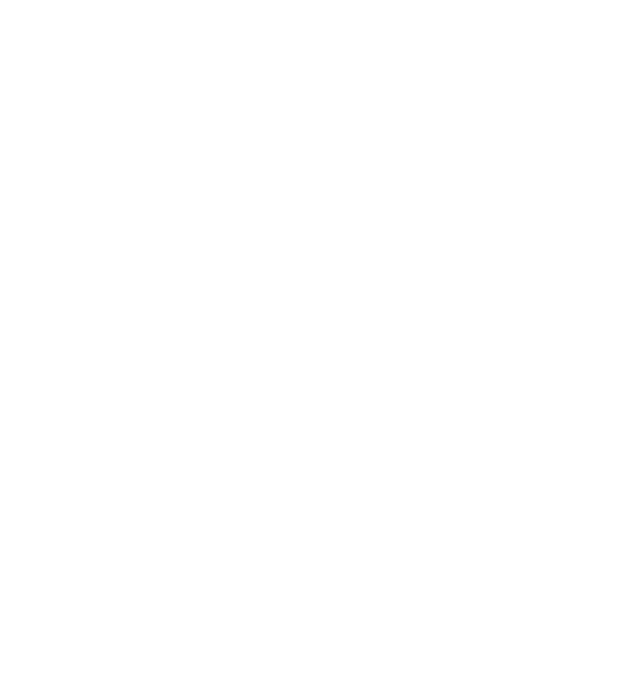
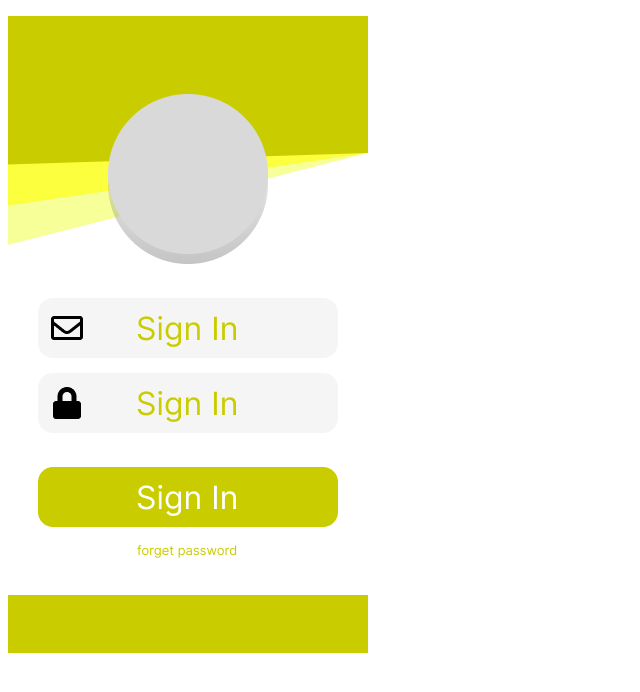
Before and after one commit to shinlee01/22018016, a plain HTML site: page index.html in a window 1280 px wide. Shown: the whole page, without its empty margins (0-640 px from the left). Drawn offline with Linux system fonts and the light colour scheme.

Commit message:
Add files via upload

```diff
--- a/index.html
+++ b/index.html
@@ -7,6 +7,6 @@
     <title>Document</title>
 </head>
 <body>
-
+    <p><img src="img/Android Small - 1.png" alt=""></p>
 </body>
 </html>
```
